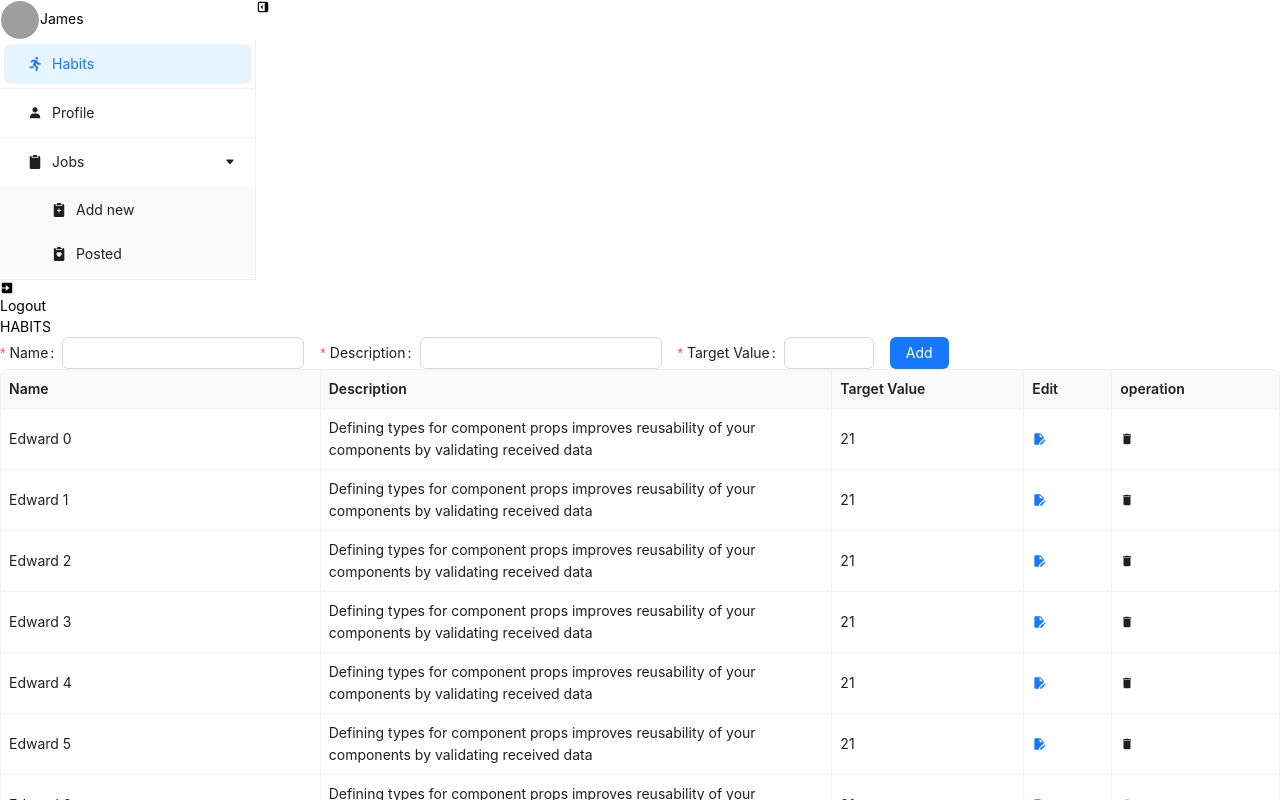
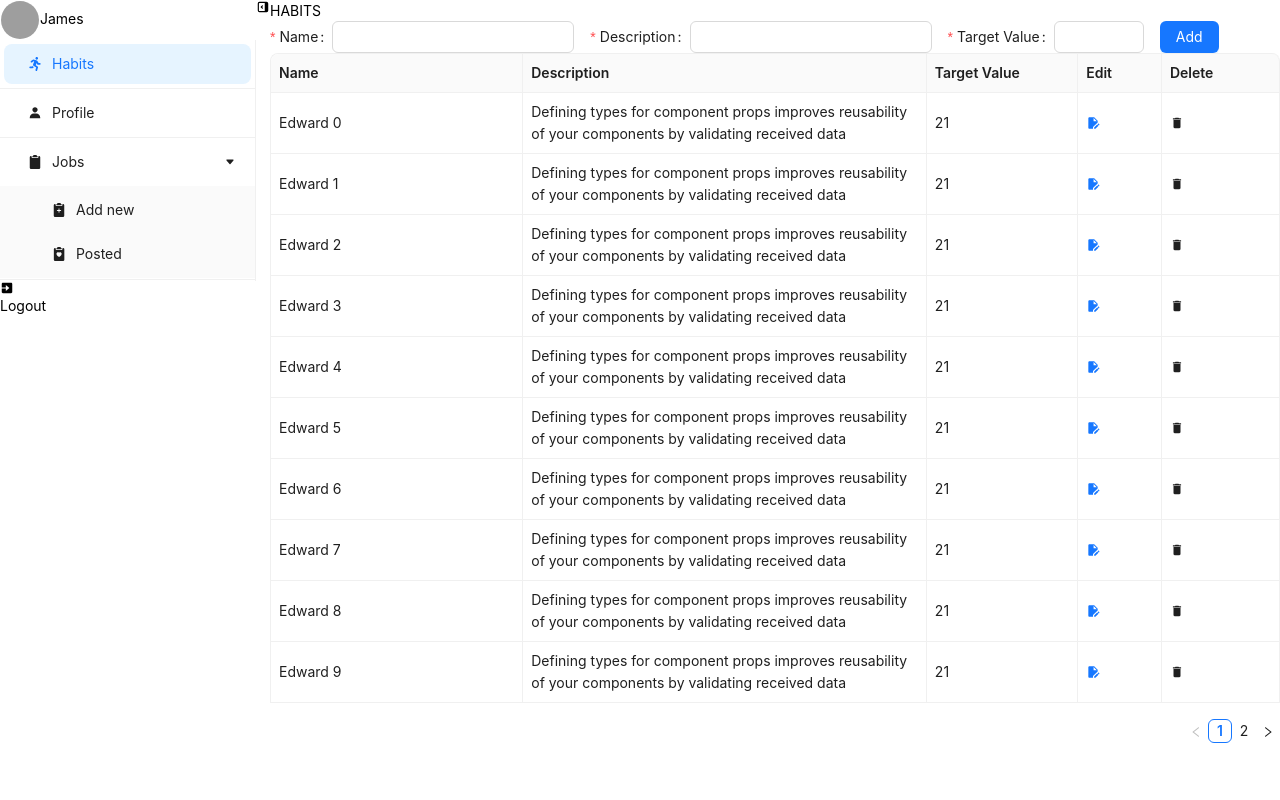
Before and after one commit to Nekromenzer/habbit-tracker, a React (Vite) app: page / in a window 1280 px wide. Shown: the top 800 px of the page. Built offline with nearby package versions, Linux system fonts and the light colour scheme; grey boxes are pictures that could not be loaded.

Commit message:
habbit ui ok

```diff
--- a/src/pages/user/Habits.jsx
+++ b/src/pages/user/Habits.jsx
@@ -162,13 +162,16 @@
       }
     },
     {
-      title: 'operation',
-      dataIndex: 'operation',
+      title: 'Delete',
+      dataIndex: 'delete',
       render: (_, record) =>
         data.length >= 1 ? (
           <Popconfirm
             title='Sure to delete?'
             onConfirm={() => handleDelete(record.key)}
+            okButtonProps={{
+              className: 'bg-green-500 hover:!bg-green-400'
+            }}
           >
             <MdDelete className='text-xl text-red-500 hover:text-red-400 cursor-pointer' />
           </Popconfirm>
```
